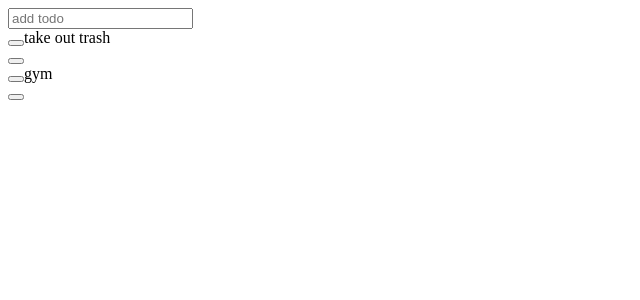
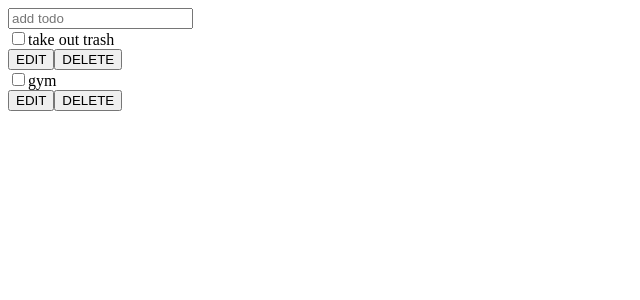
Before and after one commit to anthonyemg/todo, a React app: page /#/ in a window 1280 px wide. Shown: the top 300 px of the page, without its empty margins (0-640 px from the left). Built offline with nearby package versions, Linux system fonts and the light colour scheme; the HTML template or start-up script is replaced by a standard one.

Commit message:
[styled] todos

```diff
--- a/src/public/components/TodoLightbox.js
+++ b/src/public/components/TodoLightbox.js
@@ -2,7 +2,7 @@ import React from 'react';
 
 const TodoLightbox = ({ hideLightbox }) => (
   <div className="todoLightbox">
-    <button onClick={() => hideLightbox()}>x</button>
+    <button onClick={() => hideLightbox()}>CLOSE</button>
   </div>
 );
 
--- a/src/public/components/TodoList.js
+++ b/src/public/components/TodoList.js
@@ -26,13 +26,18 @@ class TodoList extends React.Component {
           {this.props.todos.map((todo, idx) => (
             <div className="todoList-todo" key={idx}>
               <div>
+                <input type="checkbox" className="todo" />
+                <lable className="todo">{todo}</lable>
+              </div>
+              <div>
                 <button
+                  className="todoList-editButtom"
                   onClick={this.props.showLightbox}
-                  className="todoList-doneButtom"
-                />
-                <span>{todo}</span>
+                >
+                  EDIT
+                </button>
+                <button className="todoList-deleteButtom">DELETE</button>
               </div>
-              <button className="todoList-deleteButtom" />
             </div>
           ))}
         </div>
--- a/src/public/styles.css
+++ b/src/public/styles.css
@@ -6,7 +6,6 @@ body {
   justify-content: center;
   align-items: center;
   border: solid 1px grey;
-  border-radius: 4px;
   background-color: #f3f3f3;
 }
 
@@ -21,7 +20,7 @@ body {
   flex-direction: column;
   justify-content: flex-start;
   align-items: center;
-  border-radius: 20px;
+  border-radius: 6px;
   box-shadow: 4px 4px 20px #888888;
   background-color: white;
 }
@@ -29,11 +28,8 @@ body {
 .inputBar-container {
   width: 100%;
   height: 60px;
-  display: flex;
-  justify-content: center;
-  align-items: center;
-  border-radius: 20px;
-  background-color: white;
+  border-top-left-radius: inherit;
+  border-top-right-radius: inherit;
 }
 
 .inputBar-container input {
@@ -41,11 +37,12 @@ body {
   height: 100%;
   text-align: center;
   font-size: 16px;
-  background-color: transparent;
-  border-top: transparent;
-  border-left: transparent;
-  border-right: transparent;
+  background-color: #f3f3f3;
+  border: none;
   outline: none;
+  padding: 0px;
+  border-top-left-radius: inherit;
+  border-top-right-radius: inherit;
 }
 
 .todoList-container {
@@ -55,7 +52,6 @@ body {
   flex-direction: column;
   justify-content: flex-start;
   background-color: transparent;
-  padding: 20px;
   box-sizing: border-box;
 }
 
@@ -71,35 +67,38 @@ body {
   align-items: center;
   justify-content: space-between;
   font-size: 16px;
-  border-bottom: solid 1px lightgrey;
+  border-bottom: solid 1px #f3f3f3;
   padding: 6px;
   box-sizing: border-box;
   min-height: 40px;
+  cursor: default;
+}
+
+.todoList-todo input {
+  margin-right: 8px;
+}
+
+.todoList-todo input:checked + lable {
+  text-decoration: line-through;
+  color: rgb(200, 200, 200);
 }
 
 .todoList-todo button {
-  height: 20px;
-  width: 20px;
-  color: black;
-  color: black;
+  color: transparent;
   border-radius: 10px;
   border: none;
   background-color: transparent;
   box-shadow: none;
   outline: none;
+  cursor: pointer;
 }
 
-.todoList-todo:hover button {
-  box-shadow: 0px 1px 6px #888888;
-  border: solid 1px lightgrey;
+.todoList-todo:hover .todoList-editButtom {
+  color: #41e24f;
 }
 
-.todoList-doneButtom:hover {
-  background-color: #87c87b;
-}
-
-.todoList-deleteButtom:hover {
-  background-color: #c37474;
+.todoList-todo:hover .todoList-deleteButtom {
+  color: red;
 }
 
 .todoList-todo span {
@@ -119,11 +118,26 @@ body {
 }
 
 .todoLightbox {
-  width: 100px;
-  height: 100px;
+  width: 40vw;
+  height: 200px;
+  position: relative;
+  border-radius: 6px;
   background-color: white;
 }
 
 .todoLightbox button {
   background-color: transparent;
+  border: none;
+  position: absolute;
+  right: 0px;
+  top: 0px;
+  color: grey;
+  font-size: 12px;
+  cursor: pointer;
+  outline: none;
+  transition: color 0.6s;
 }
+
+.todoLightbox button:hover {
+  color: red;
+}
```
Also changed, not shown: src/public/dist/bundle.js, 1 other file (tests, documents, lock files or other folders).
